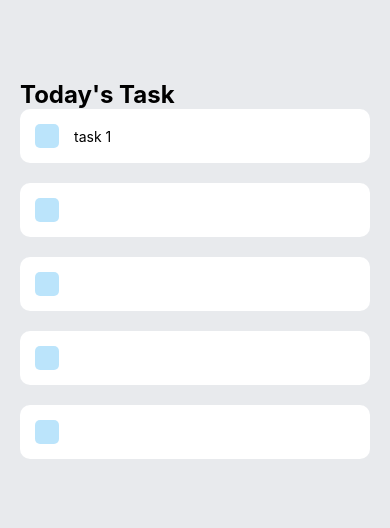
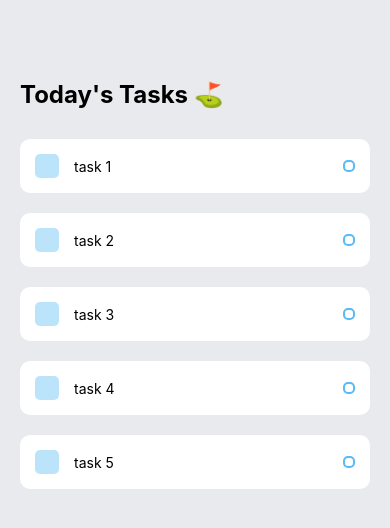
Before and after one commit to shubham-arutwar/ToDoList, a React Native app: screen / in a window 390 px wide. Shown: the top 528 px of the page. Built offline with nearby package versions, Linux system fonts and the light colour scheme.

Commit message:
first page front end finished

```diff
--- a/App.js
+++ b/App.js
@@ -7,13 +7,13 @@ export default function App() {
     <View style={styles.container}>
       {/* Todays task */}
       <View style={styles.taskWrapper}>
-        <Text style={styles.sectionTitle}>Today's Task</Text>
+        <Text style={styles.sectionTitle}>Today's Tasks ⛳</Text>
         <View style={styles.items}>
-          <Task text={'task 1'} />
-          <Task />
-          <Task />
-          <Task />
-          <Task />
+          <Task text={'task 1'}/>
+          <Task text={'task 2'}/>
+          <Task text={'task 3'}/>
+          <Task text={'task 4'}/>
+          <Task text={'task 5'}/>
         </View>
       </View>
     </View>
@@ -33,5 +33,7 @@ const styles = StyleSheet.create({
     fontSize: 24,
     fontWeight: 'bold',
   },
-  items: {},
+  items: {
+    marginTop: 30,
+  },
 });
--- a/components/Tasks.js
+++ b/components/Tasks.js
@@ -36,8 +36,16 @@ const styles = StyleSheet.create({
         borderRadius: 5,
         marginRight: 15,
     },
-    text: {},
-    circle: {},
+    text: {
+        maxWidth: '80%',
+    },
+    circle: {
+        width: 12,
+        height: 12,
+        borderColor: '#55BCF6',
+        borderWidth: 2,
+        borderRadius: 5,
+    },
 
 })
 
```
